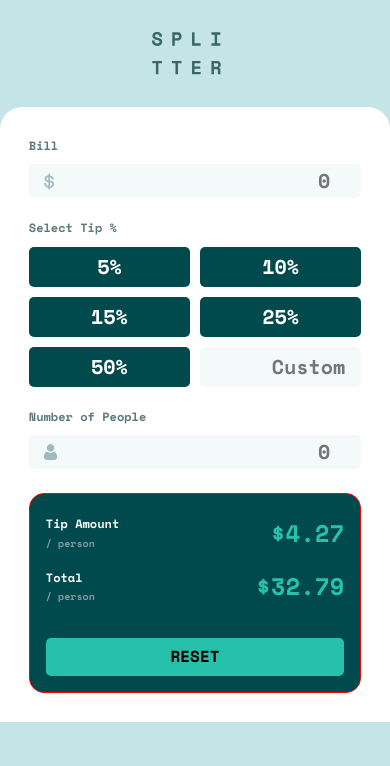
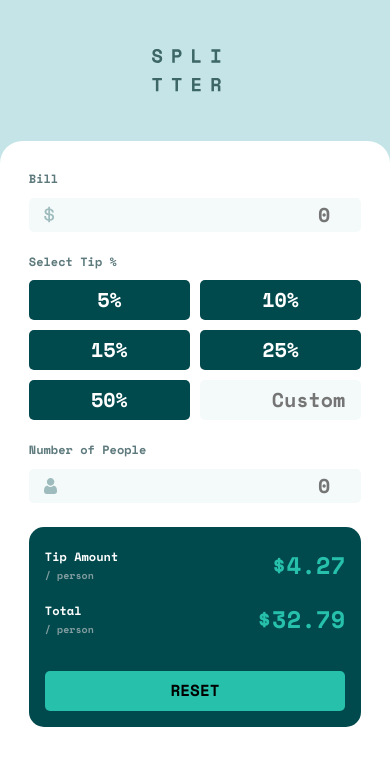
Before and after one commit to HectorAgValenzuela/tip-calculator-app, a Vue app: page / in a window 390 px wide. Shown: the top 766 px of the page. Built offline with nearby package versions, Linux system fonts and the light colour scheme.

Commit message:
fixing spacing in bottom of the screen

```diff
--- a/index.html
+++ b/index.html
@@ -8,9 +8,22 @@
 
     <link rel="preconnect" href="https://fonts.googleapis.com">
     <link rel="preconnect" href="https://fonts.gstatic.com" crossorigin>
-    <link href="https://fonts.googleapis.com/css2?family=Space+Mono:wght@400;700&display=swap" rel="stylesheet">  </head>
+    <link href="https://fonts.googleapis.com/css2?family=Space+Mono:wght@400;700&display=swap" rel="stylesheet">
+    <style>
+      .grid {
+        min-height: 100vh;
+        display: grid;
+        align-content: center;
+      }
+      @media (max-width: 1200px) {
+        .grid {
+          grid-template-rows: 0.2fr 1fr;
+        }
+      }
+    </style>
+  </head>
   <body>
-    <div id="app"></div>
+    <div id="app" class="grid"></div>
     <script type="module" src="/src/main.js"></script>
   </body>
 </html>
--- a/src/assets/main.css
+++ b/src/assets/main.css
@@ -78,9 +78,8 @@ body {
 }
 
 header {
-    display: flex;
-    justify-content: center;
-    align-content: center;
+    display: grid;
+    place-content: center;
     padding: 2rem;
 }
 
@@ -220,7 +219,6 @@ input[type=number] {
 /* ****************************** */
 
 .results {
-  border: 1px solid red;
   background-color: var(--color-neutral-900);
   padding: 1rem;
   border-radius: 15px;
```
